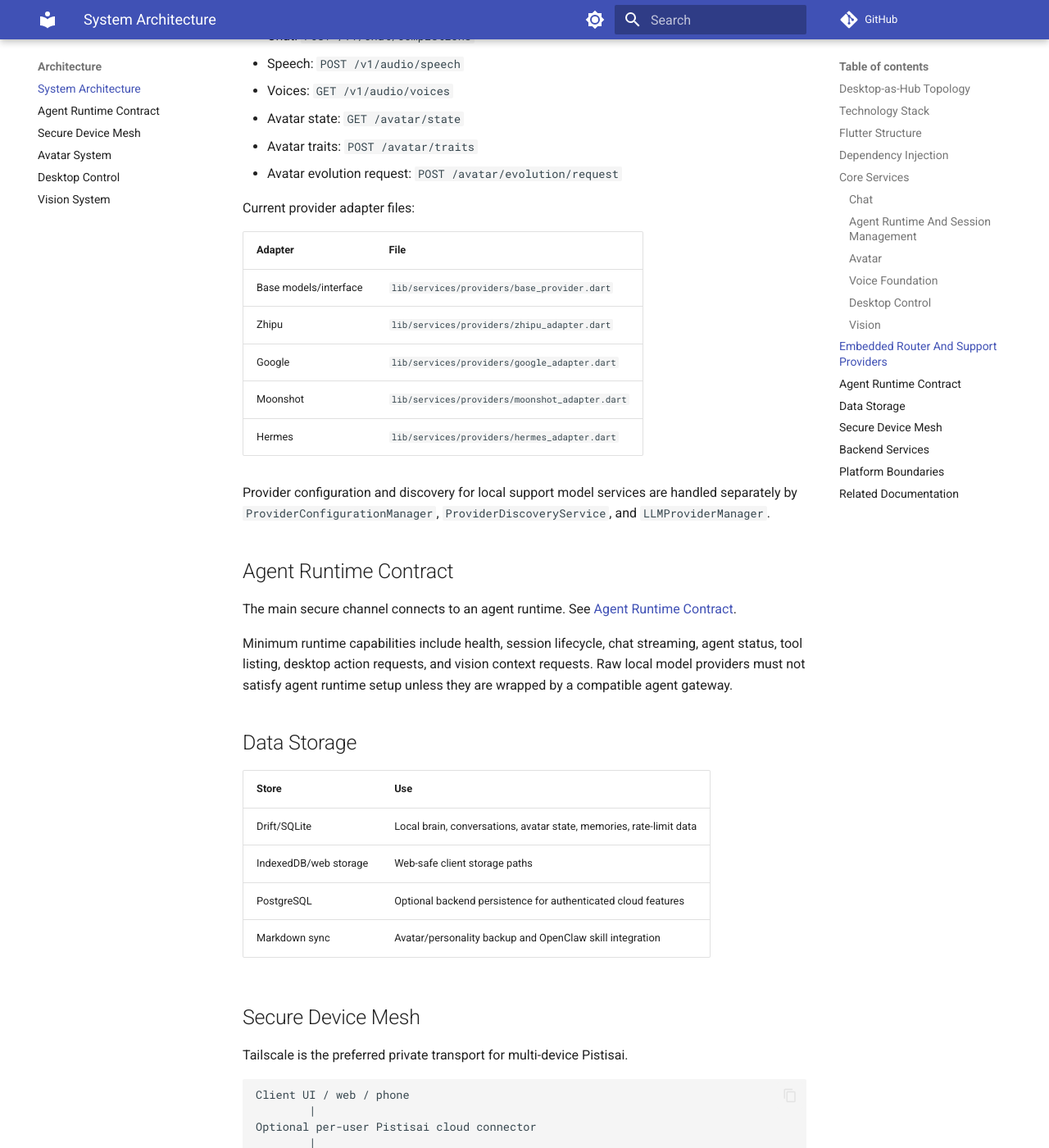
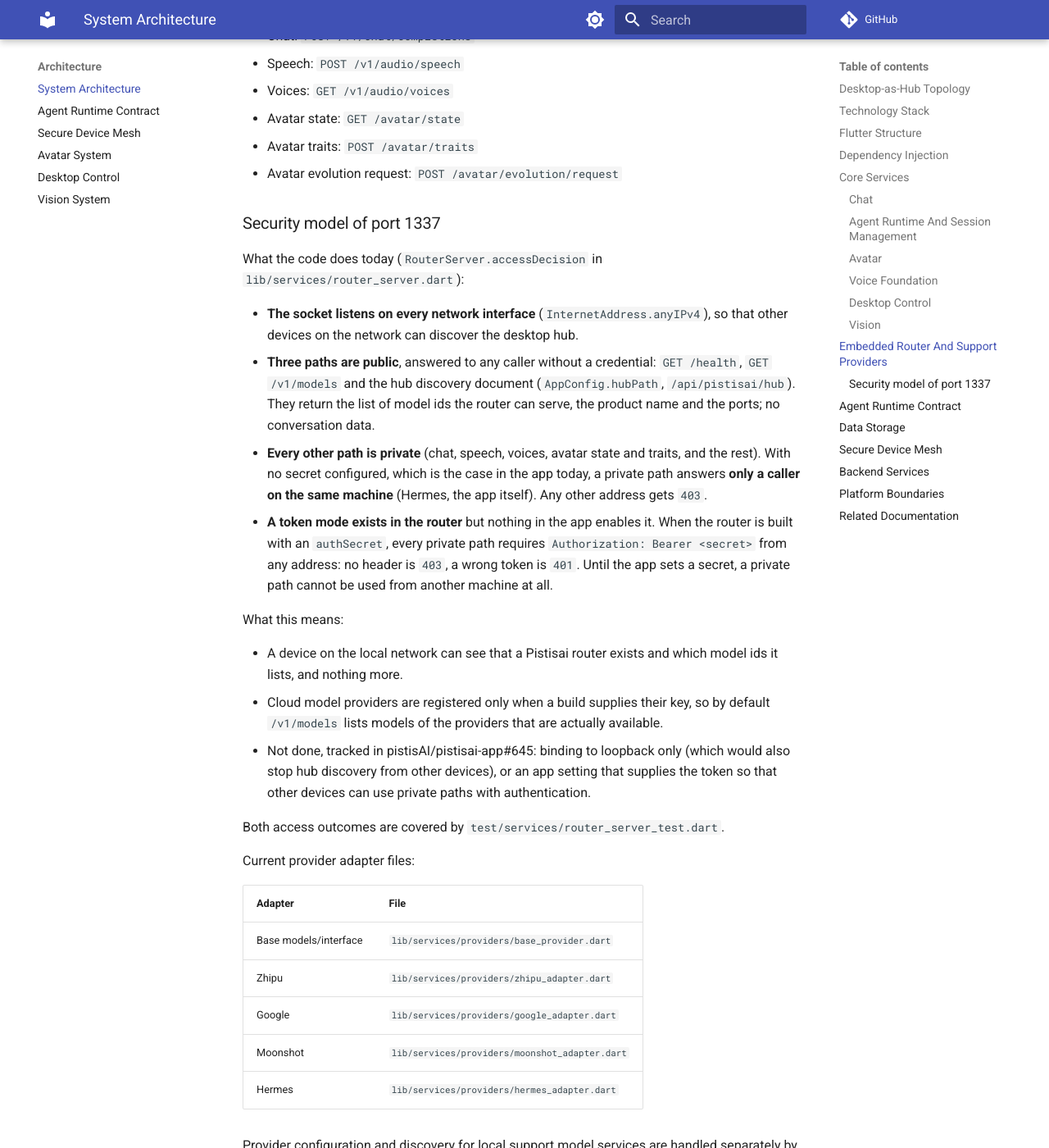
Before and after one commit to pistisAI/pistisai-app, an MkDocs documentation site: the page built from docs/architecture/SYSTEM_ARCHITECTURE.md, in a window 1280 px wide and 1400 px high, scrolled down 5673 px. Shown: the whole window at 82% size. Built offline with MkDocs 1.6.1 and Material for MkDocs 9.7.7, drawn with Linux system fonts in a browser that asks for light colours; comment, search, counter and statistics services are not loaded.

Commit message:
ai(claude): docs(architecture): document the security model of port 1337
Adds a "Security model of port 1337" section to SYSTEM_ARCHITECTURE.md,
written from RouterServer.accessDecision: the socket listens on every
interface, three paths are public, every other path answers only a
caller on the same machine, and a token mode exists in the router but
nothing in the app turns it on. Lists what is not done yet.

Refs #645

Co-Authored-By: Claude Sonnet 5.5 <noreply@anthropic.com>
Claude-Session: https://claude.ai/code/session_01382Q6wi9bF3eBhJ2bEWGXi

```diff
--- a/docs/architecture/SYSTEM_ARCHITECTURE.md
+++ b/docs/architecture/SYSTEM_ARCHITECTURE.md
@@ -159,6 +159,23 @@ The Flutter app embeds an OpenAI-compatible HTTP router for app-owned local serv
 - Avatar traits: `POST /avatar/traits`
 - Avatar evolution request: `POST /avatar/evolution/request`
 
+### Security model of port 1337
+
+What the code does today (`RouterServer.accessDecision` in `lib/services/router_server.dart`):
+
+- **The socket listens on every network interface** (`InternetAddress.anyIPv4`), so that other devices on the network can discover the desktop hub.
+- **Three paths are public**, answered to any caller without a credential: `GET /health`, `GET /v1/models` and the hub discovery document (`AppConfig.hubPath`, `/api/pistisai/hub`). They return the list of model ids the router can serve, the product name and the ports; no conversation data.
+- **Every other path is private** (chat, speech, voices, avatar state and traits, and the rest). With no secret configured, which is the case in the app today, a private path answers **only a caller on the same machine** (Hermes, the app itself). Any other address gets `403`.
+- **A token mode exists in the router** but nothing in the app enables it. When the router is built with an `authSecret`, every private path requires `Authorization: Bearer <secret>` from any address: no header is `403`, a wrong token is `401`. Until the app sets a secret, a private path cannot be used from another machine at all.
+
+What this means:
+
+- A device on the local network can see that a Pistisai router exists and which model ids it lists, and nothing more.
+- Cloud model providers are registered only when a build supplies their key, so by default `/v1/models` lists models of the providers that are actually available.
+- Not done, tracked in pistisAI/pistisai-app#645: binding to loopback only (which would also stop hub discovery from other devices), or an app setting that supplies the token so that other devices can use private paths with authentication.
+
+Both access outcomes are covered by `test/services/router_server_test.dart`.
+
 Current provider adapter files:
 
 | Adapter | File |
```
